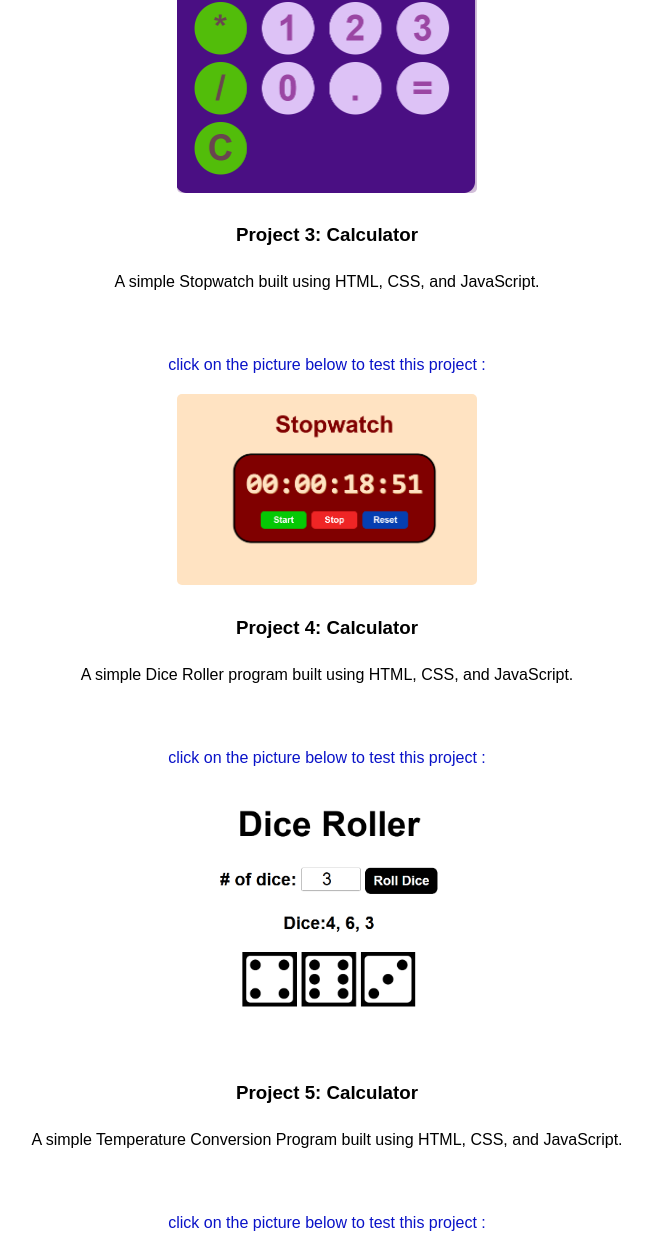
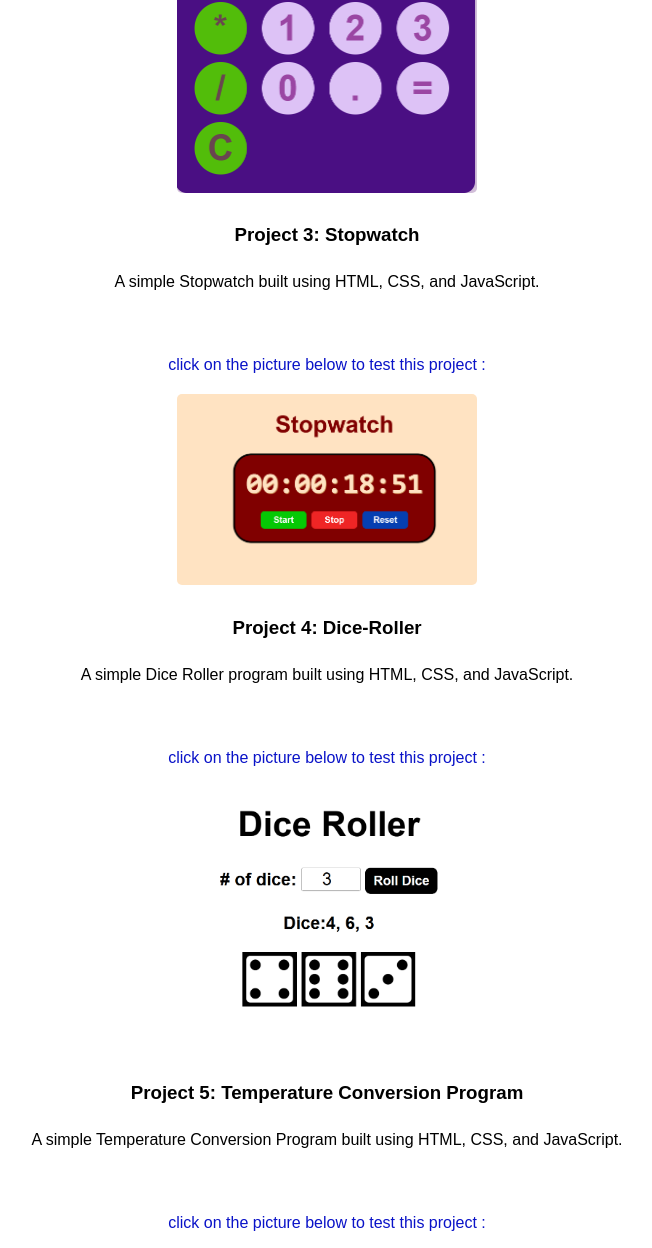
Before and after one commit to RACHIDAAMOURAK/My-Portfolio, a plain HTML site: page index.html in a window 1280 px wide. Shown: the part 1548-2796 px from the top of the page, without its empty margins (313-965 px from the left). Drawn offline with Linux system fonts and the light colour scheme.

Commit message:
Update index.html

```diff
--- a/index.html
+++ b/index.html
@@ -53,21 +53,21 @@
             <img src="images/project2.png" alt="Project 2"></a>
         </div>
         <div class="project">
-            <h3>Project 3: Calculator</h3>
+            <h3>Project 3: Stopwatch</h3>
             <p>A simple Stopwatch built using HTML, CSS, and JavaScript.</p><br>
             <p class="paragraph"> click on the picture below to test this project :</p>
             <a href="https://rachidaamourak.github.io/Stopwatch-project/">
             <img src="images/project3.png" alt="Project 3">   </a>
         </div>
         <div class="project">
-            <h3>Project 4: Calculator</h3>
+            <h3>Project 4: Dice-Roller</h3>
             <p>A simple Dice Roller program built using HTML, CSS, and JavaScript.</p><br>
             <p class="paragraph"> click on the picture below to test this project :</p>
             <a href="https://rachidaamourak.github.io/Dice-Roller-project/">
             <img src="images/project4.png" alt="Project 4"></a>
         </div>
         <div class="project">
-            <h3>Project 5: Calculator</h3>
+            <h3>Project 5: Temperature Conversion Program</h3>
             <p>A simple Temperature Conversion Program built using HTML, CSS, and JavaScript.</p><br>
             <p class="paragraph"> click on the picture below to test this project :</p>
             <a href="https://rachidaamourak.github.io/temperature-conversion-program/">
```
